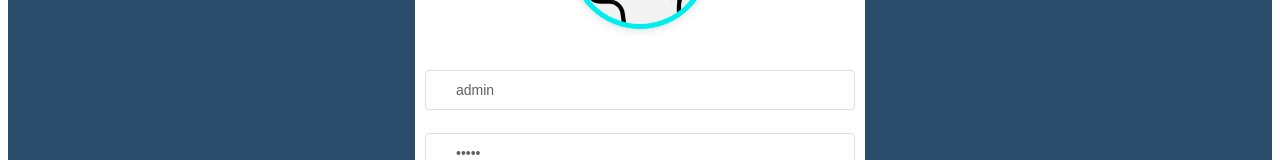
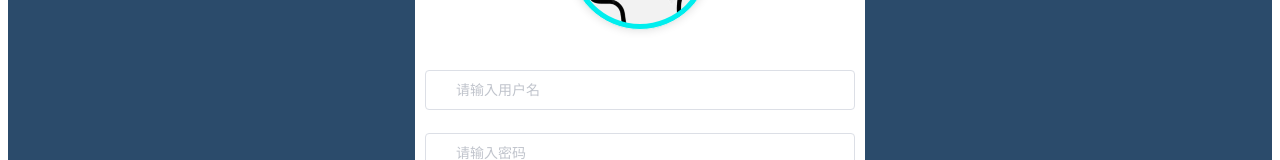
Before and after one commit to 01Petard/conc-admin, a Vue app: page /login in a window 1280 px wide. Shown: the part 291-451 px from the top of the page. Built offline with nearby package versions, Linux system fonts and the light colour scheme.

Commit message:
完善登录页面、视频编辑的功能

```diff
--- a/src/components/Login.vue
+++ b/src/components/Login.vue
@@ -34,8 +34,8 @@ export default {
   data() {
     return {
       loginForm: {
-        username: "admin",
-        password: "admin"
+        username: "",
+        password: ""
       },
       loginRules: {
         username: [
@@ -57,8 +57,13 @@ export default {
             password: this.loginForm.password
           })
             .then(response => {
-              console.log('登录成功:', response.data);
-              this.$router.push('/main/dashboard');
+              if (response.data.code === 10000){
+                console.log('登录成功:', response.data);
+                this.$router.push('/main/dashboard');
+              }else if (response.data.code === 20000){
+                console.log('登录失败:', response.data);
+                this.$message.error('用户名或密码错误');
+              }
             })
             .catch(error => {
               console.error('登录失败:', error);
--- a/src/components/VideoAdd.vue
+++ b/src/components/VideoAdd.vue
@@ -29,7 +29,7 @@
       :auto-upload="false"
       ref="upload"
     >
-      <el-button size="medium" type="primary">点击上传视频</el-button>
+      <el-button size="medium" type="primary">点击添加视频预览图</el-button>
     </el-upload>
 
     <!-- 图片预览 -->
--- a/src/components/VideoList.vue
+++ b/src/components/VideoList.vue
@@ -16,8 +16,9 @@
         <el-form-item label="状态">
           <el-button
             :type="formData.status === 1 ? 'success' : 'danger'"
+            @click="() => this.formData.status = this.formData.status === 1 ? 0 : 1"
           >
-            {{ formData.status === 1 ? '已处理' : '未处理' }}
+          {{ formData.status === 1 ? '已处理' : '未处理' }}
           </el-button>
         </el-form-item>
       </el-form>
@@ -139,6 +140,7 @@ export default {
         params.append('vid', this.formData.vid);
         params.append('vname', this.formData.vname);
         params.append('cname', this.formData.cname);
+        params.append('status', this.formData.status);
 
         const response = await axios.put('http://localhost:18080/video/update', params, {
           headers: {
```
